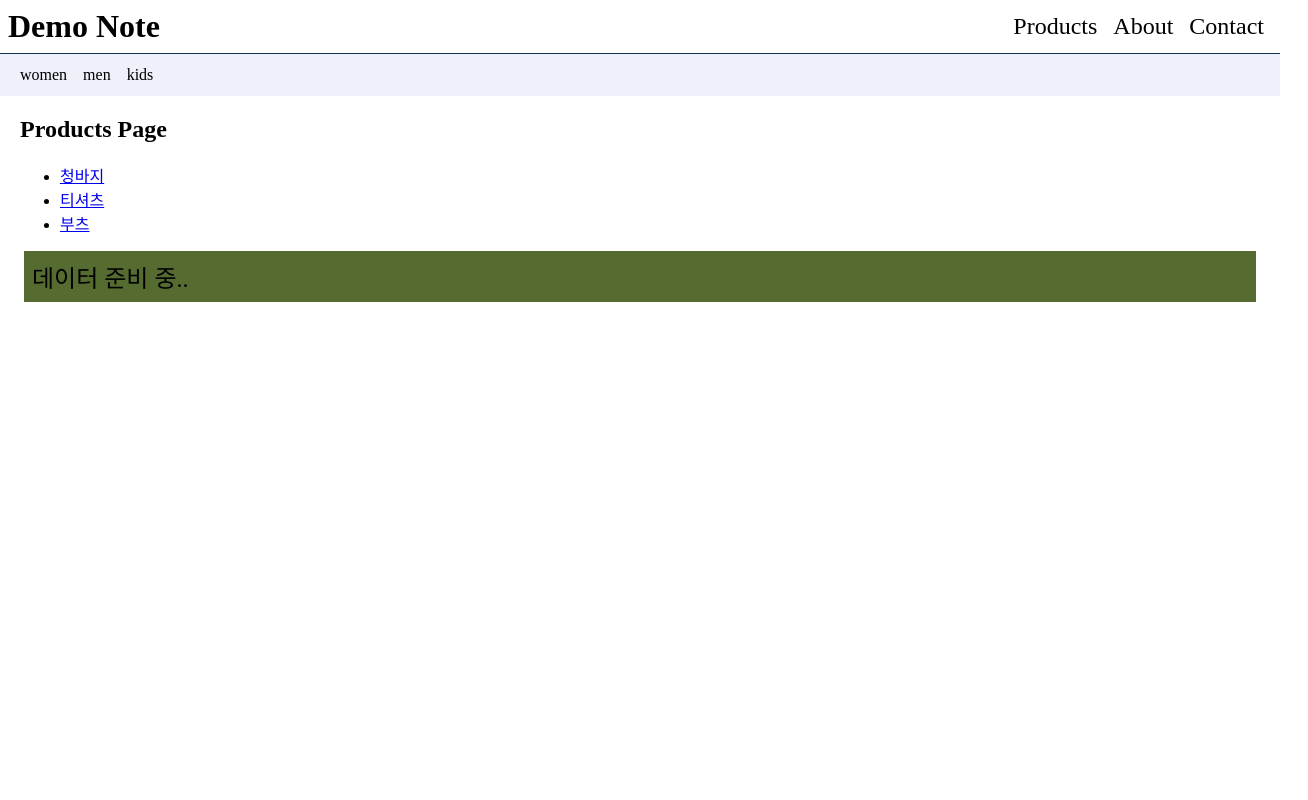
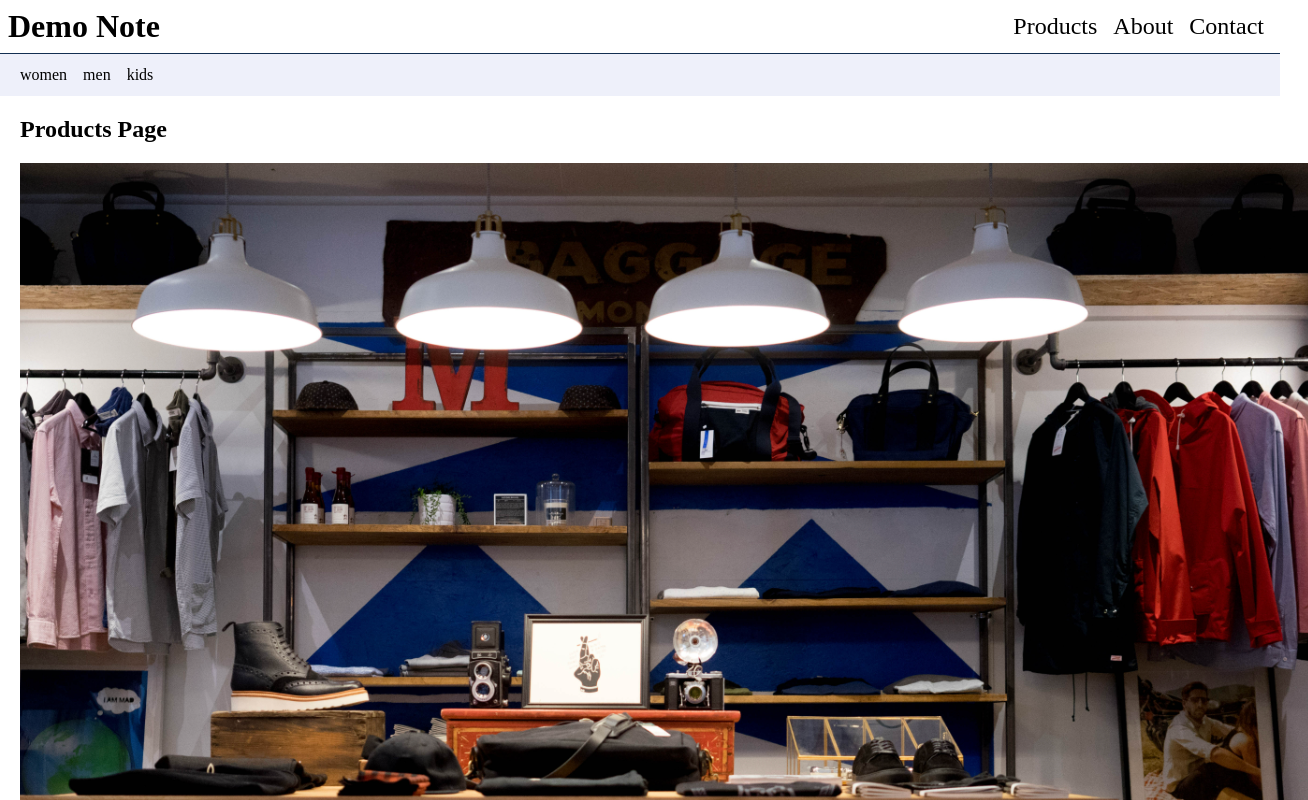
Before and after one commit to Noma98/learn-nextjs, a Next.js app: page /products in a window 1280 px wide. Shown: the top 800 px of the page, 1308 px wide, since content can reach past the window. Built offline with nearby package versions, Linux system fonts and the light colour scheme; no server answers.

Commit message:
Images using internal path

```diff
--- a/src/app/products/page.tsx
+++ b/src/app/products/page.tsx
@@ -1,7 +1,10 @@
+import React from 'react';
+import Link from 'next/link';
+import Image from 'next/image';
+
 import { getProducts } from '@/service/products';
-import Link from 'next/link';
-import React from 'react';
 import MeowArticle from '@/components/MeowArticle';
+import shopImage from '../../../public/images/shop.png';
 
 export default async function ProductsPage() {
   // throw new Error();
@@ -9,6 +12,7 @@ export default async function ProductsPage() {
   return (
     <>
       <h1>Products Page</h1>
+      <Image src={shopImage} alt='shop' priority />
       <ul>
         {products.map(({ id, name }, index) => (
           <li key={index}>
```
Also changed, not shown: public/images/shop.png (added).
